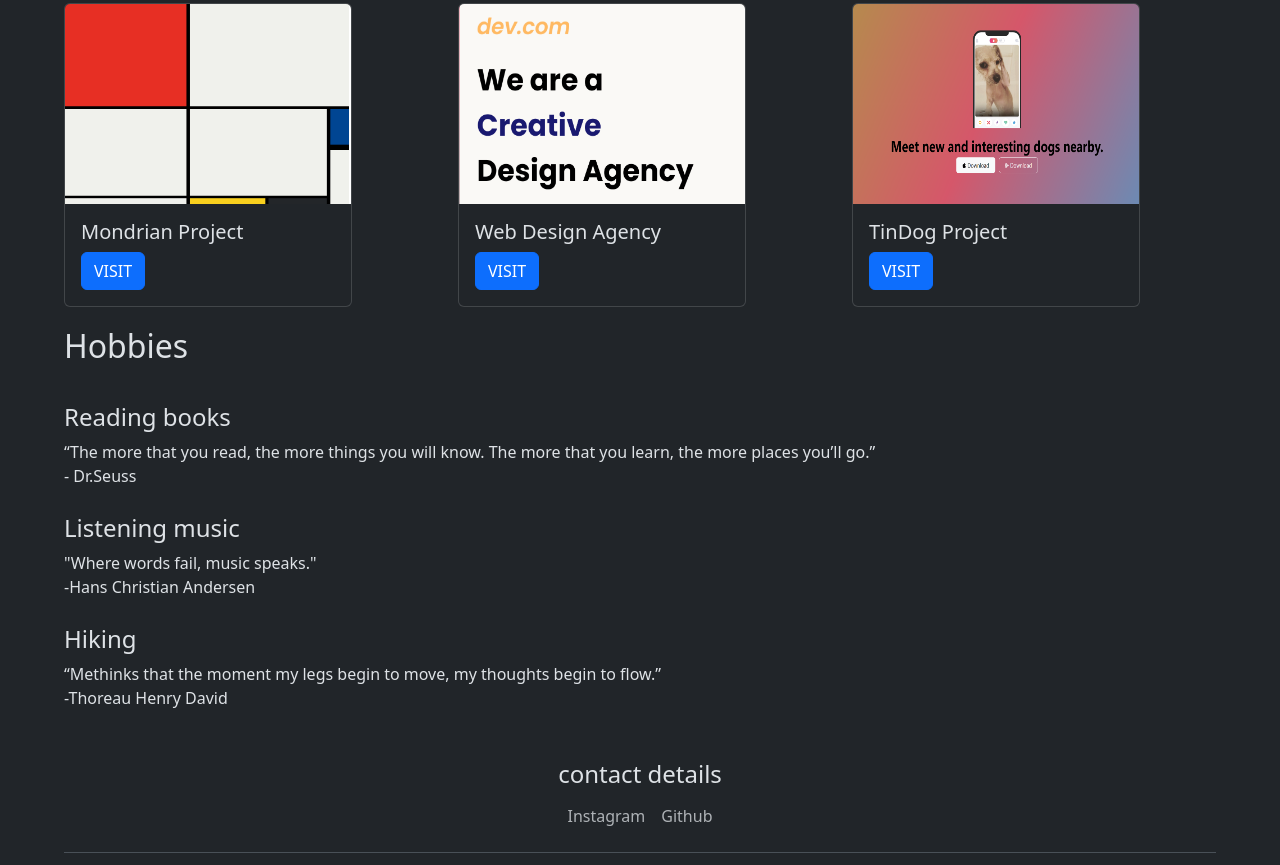
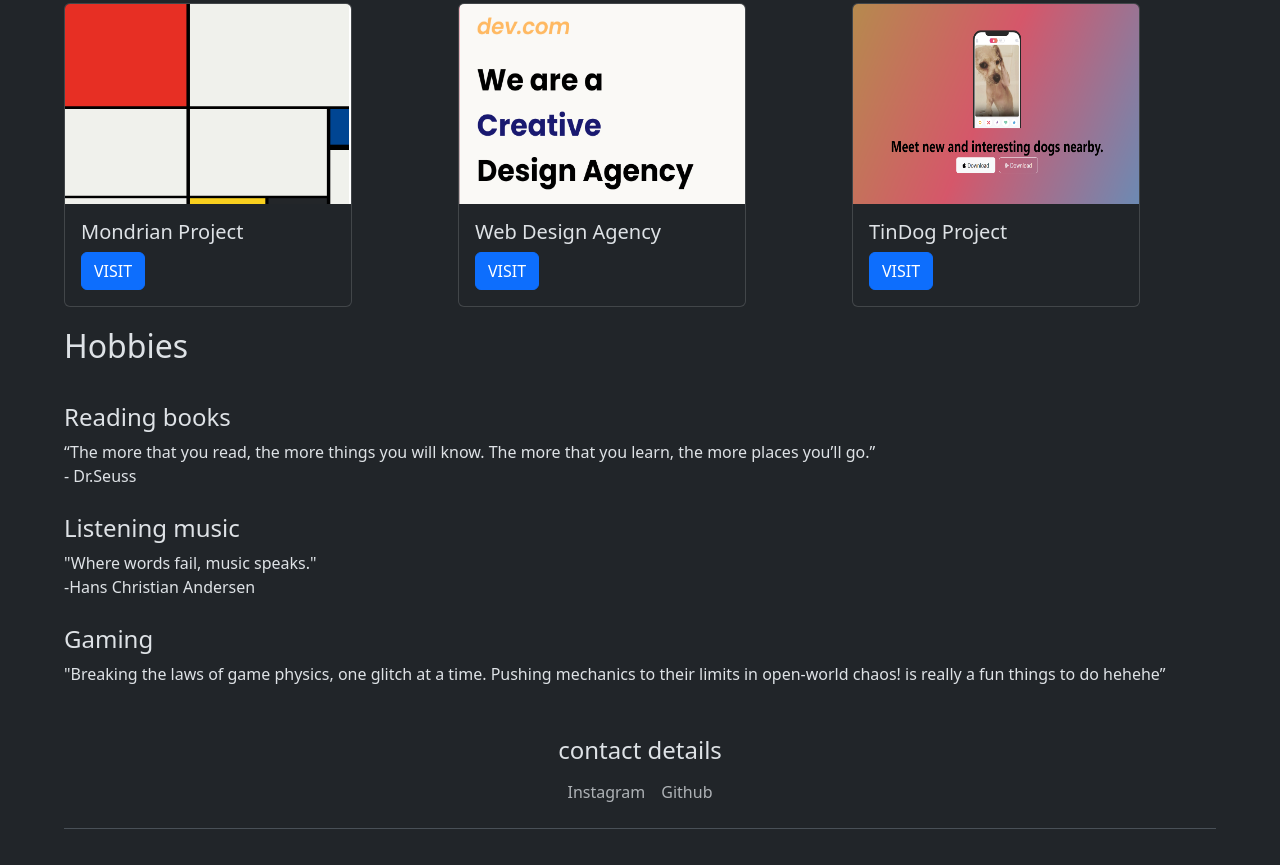
Before and after one commit to sheensony/portfolio, a plain HTML site: page index.html in a window 1280 px wide. Shown: the part 542-1407 px from the top of the page. Drawn offline with nearby package versions, Linux system fonts and the light colour scheme.

Commit message:
Update index.html

```diff
--- a/index.html
+++ b/index.html
@@ -119,9 +119,9 @@
       </div>
 
       <div>
-        <h4>Hiking</h4>
-        <p>“Methinks that the moment my legs begin to move, my thoughts begin to flow.”</br>
-        -Thoreau Henry David</p>
+         <h4>Gaming</h4>
+        <p>"Breaking the laws of game physics, one glitch at a time.
+          Pushing mechanics to their limits in open-world chaos! is really a fun things to do hehehe”</br></p>
       </div>
     </section>
     </div>
```
